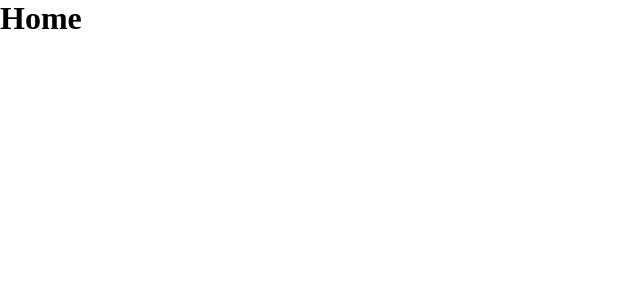
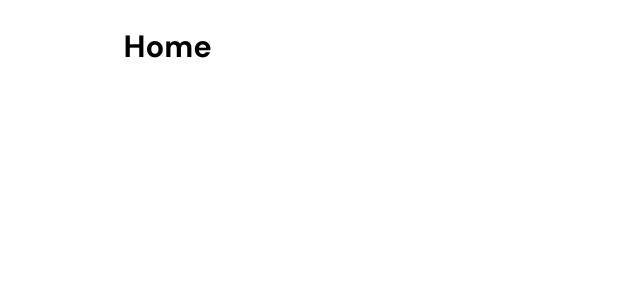
Before and after one commit to belk1ng/shoppe, a Next.js app: page / in a window 1280 px wide. Shown: the top 300 px of the page, without its empty margins (0-640 px from the left). Built offline with nearby package versions, Linux system fonts and the light colour scheme.

Commit message:
feat: 🎸 add scss configuration

```diff
--- a/src/app/layout.tsx
+++ b/src/app/layout.tsx
@@ -1,14 +1,8 @@
 import type { Metadata } from "next";
-import { Geist, Geist_Mono } from "next/font/google";
-import "../reset.scss";
+import { DM_Sans } from "next/font/google";
+import "../scss/main.scss";
 
-const geistSans = Geist({
-  variable: "--font-geist-sans",
-  subsets: ["latin"],
-});
-
-const geistMono = Geist_Mono({
-  variable: "--font-geist-mono",
+const dmSans = DM_Sans({
   subsets: ["latin"],
 });
 
@@ -24,9 +18,7 @@ export default function RootLayout({
 }>) {
   return (
     <html lang="en">
-      <body className={`${geistSans.variable} ${geistMono.variable}`}>
-        {children}
-      </body>
+      <body className={dmSans.className}>{children}</body>
     </html>
   );
 }
--- /dev/null
+++ b/src/scss/_mixins.scss
@@ -0,0 +1,103 @@
+@use "./variables";
+@use "sass:math";
+
+@function strip-unit($value) {
+  @return math.div($value, $value * 0 + 1);
+}
+
+@mixin fluid-type($min-font-size, $max-font-size) {
+  $u1: math.unit(variables.$min-width);
+  $u2: math.unit(variables.$max-width);
+  $u3: math.unit($min-font-size);
+  $u4: math.unit($max-font-size);
+
+  @if $u1 == $u2 and $u1 == $u3 and $u1 == $u4 {
+    & {
+      font-size: $min-font-size;
+
+      @media screen and (min-width: variables.$min-width) {
+        font-size: calc(
+          #{$min-font-size} + #{strip-unit($max-font-size - $min-font-size)} *
+            (
+              (100vw - #{variables.$min-width}) /
+                #{strip-unit(variables.$max-width - variables.$min-width)}
+            )
+        );
+      }
+
+      @media screen and (min-width: variables.$max-width) {
+        font-size: $max-font-size;
+      }
+    }
+  }
+}
+
+@mixin respond-to($breakpoint) {
+  @if $breakpoint == "xs" {
+    @media (width <= 576px) {
+      @content;
+    }
+  } @else if $breakpoint == "sm" {
+    @media (width >= 576px) {
+      @content;
+    }
+  } @else if $breakpoint == "md" {
+    @media (width >= 768px) {
+      @content;
+    }
+  } @else if $breakpoint == "lg" {
+    @media (width >= 992px) {
+      @content;
+    }
+  } @else if $breakpoint == "xl" {
+    @media (width >= 1200px) {
+      @content;
+    }
+  }
+}
+
+@mixin flex-column {
+  display: flex;
+  flex-direction: column;
+}
+
+@mixin flex-center {
+  display: flex;
+  align-items: center;
+  justify-content: center;
+}
+
+@mixin flex-center-column {
+  @include flex-center;
+
+  flex-direction: column;
+}
+
+@mixin flex-center-y {
+  display: flex;
+  align-items: center;
+}
+
+@mixin flex-center-x {
+  display: flex;
+  justify-content: center;
+}
+
+@mixin square-size($size) {
+  aspect-ratio: 1;
+  width: $size;
+}
+
+@mixin hover() {
+  @media (hover: hover) {
+    &:hover {
+      @content;
+    }
+  }
+
+  @media (hover: none) {
+    &:active {
+      @content;
+    }
+  }
+}
--- /dev/null
+++ b/src/scss/_variables.scss
@@ -0,0 +1,9 @@
+$min-width: 320px;
+$max-width: 1440px;
+$white: hsl(0deg 0% 100%);
+$black: hsl(0deg 0% 0%);
+$golden: hsl(36deg 23% 52%);
+$light-grey: hsl(0deg 0% 94%);
+$dark-grey: hsl(0deg 0% 44%);
+$red: hsl(11deg 100% 42%);
+$stoke-color: hsl(0deg 0% 85%);
--- a/src/reset.scss
+++ b/src/scss/main.scss
@@ -1,7 +1,41 @@
-body,
-html {
+@use "./variables";
+@use "./mixins";
+
+html,
+body {
   scroll-behavior: smooth;
   height: 100%;
+}
+
+html {
+  color: variables.$black;
+  background-color: variables.$white;
+
+  @include mixins.respond-to(xs) {
+    font-size: 12px;
+  }
+
+  @include mixins.respond-to(sm) {
+    @include mixins.fluid-type(12px, 14px);
+  }
+
+  @include mixins.respond-to(lg) {
+    @include mixins.fluid-type(12px, 16px);
+  }
+}
+
+body {
+  @include mixins.respond-to(xs) {
+    padding: 0.25rem 1.25rem;
+  }
+
+  @include mixins.respond-to(sm) {
+    padding: 0.5rem 2.875rem;
+  }
+
+  @include mixins.respond-to(lg) {
+    padding: 1.666rem 8rem;
+  }
 }
 
 *,
```
Also changed, not shown: package.json (+5 -5 lines), .stylelintrc.json, 1 other file (tests, documents, lock files or other folders).
